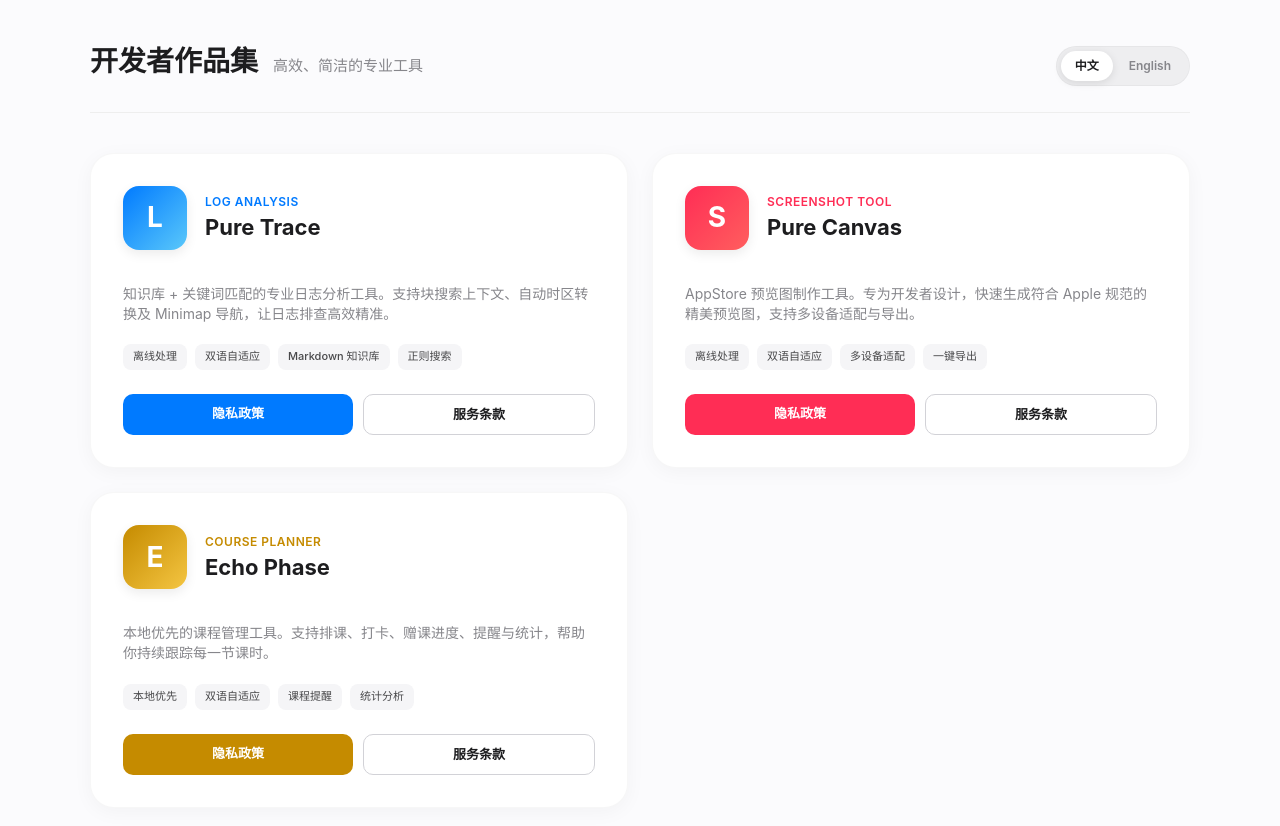
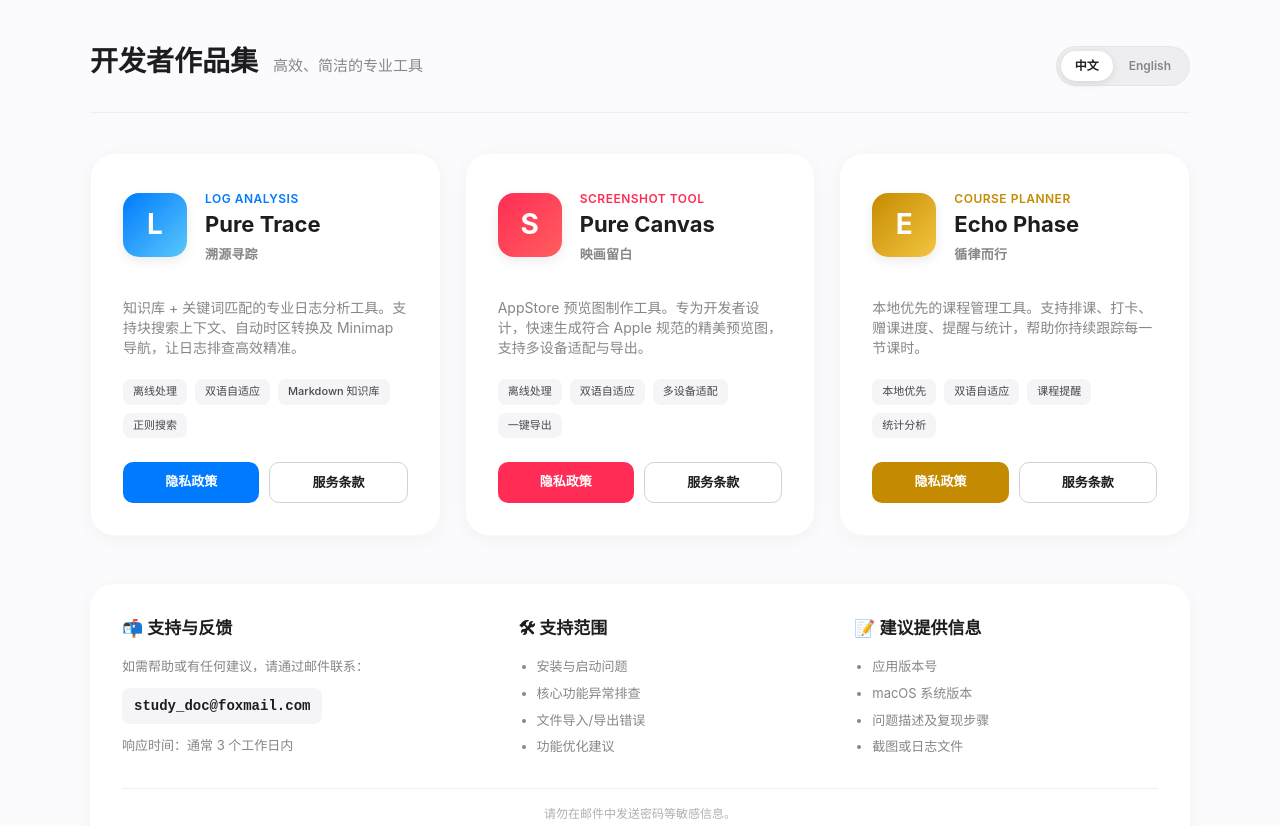
Before and after one commit to SilentBlankPage/SilentBlankPage.github.io, a plain HTML site: page docs/index.html in a window 1280 px wide. Shown: the top 826 px of the page. Drawn offline with Linux system fonts and the light colour scheme.

Commit message:
增加中文名

```diff
--- a/docs/index.html
+++ b/docs/index.html
@@ -3,7 +3,7 @@
 <head>
     <meta charset="UTF-8">
     <meta name="viewport" content="width=device-width, initial-scale=1.0">
-    <title>Support & Privacy - Professional Tools</title>
+    <title>Support & Privacy | Pure Canvas, Pure Trace, Echo Phase</title>
     <style>
         :root {
             --bg-color: #fbfbfd;
@@ -93,7 +93,7 @@
         /* --- App Grid --- */
         .app-grid {
             display: grid;
-            grid-template-columns: repeat(2, minmax(0, 1fr));
+            grid-template-columns: repeat(auto-fit, minmax(280px, 1fr));
             gap: 24px;
         }
 
@@ -138,7 +138,18 @@
         .shotcomposer-icon { background: linear-gradient(135deg, #FF2D55, #FF5E5E); }
         .echophase-icon { background: linear-gradient(135deg, #C58B00, #F4C542); }
 
-        .app-title h3 { font-size: 22px; margin: 0 0 2px 0; }
+        .app-title h3 { font-size: 22px; margin: 0; }
+        .app-name {
+            display: flex;
+            flex-direction: column;
+            gap: 4px;
+        }
+        .app-name-zh {
+            font-size: 13px;
+            font-weight: 600;
+            color: var(--text-secondary);
+            letter-spacing: 0.2px;
+        }
         .tagline { font-size: 12px; font-weight: 600; text-transform: uppercase; letter-spacing: 0.5px; }
         .logsolve-text { color: var(--accent-blue); }
         .shotcomposer-text { color: var(--accent-pink); }
@@ -252,7 +263,10 @@
                 <div class="app-icon logsolve-icon">L</div>
                 <div class="app-title">
                     <span class="tagline logsolve-text" data-i18n="logsolve-category">Log Analysis</span>
-                    <h3>Pure Trace</h3>
+                    <div class="app-name">
+                        <h3>Pure Trace</h3>
+                        <span class="app-name-zh">溯源寻踪</span>
+                    </div>
                 </div>
             </div>
             <p class="description" data-i18n="logsolve-desc">知识库 + 关键词匹配的专业日志分析工具。支持块搜索上下文、自动时区转换及 Minimap 导航，让日志排查高效精准。</p>
@@ -274,7 +288,10 @@
                 <div class="app-icon shotcomposer-icon">S</div>
                 <div class="app-title">
                     <span class="tagline shotcomposer-text" data-i18n="shotcomposer-category">Screenshot Tool</span>
-                    <h3>Pure Canvas</h3>
+                    <div class="app-name">
+                        <h3>Pure Canvas</h3>
+                        <span class="app-name-zh">映画留白</span>
+                    </div>
                 </div>
             </div>
             <p class="description" data-i18n="shotcomposer-desc">AppStore 预览图制作工具。专为开发者设计，快速生成符合 Apple 规范的精美预览图，支持多设备适配与导出。</p>
@@ -297,7 +314,10 @@
                 <div class="app-icon echophase-icon">E</div>
                 <div class="app-title">
                     <span class="tagline echophase-text" data-i18n="echophase-category">Course Planner</span>
-                    <h3>Echo Phase</h3>
+                    <div class="app-name">
+                        <h3>Echo Phase</h3>
+                        <span class="app-name-zh">循律而行</span>
+                    </div>
                 </div>
             </div>
             <p class="description" data-i18n="echophase-desc">本地优先的课程管理工具。支持排课、打卡、赠课进度、提醒与统计，帮助你持续跟踪每一节课时。</p>
```
